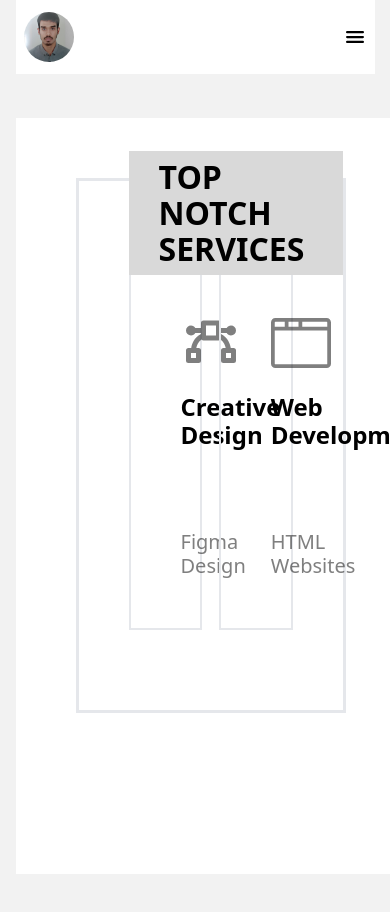
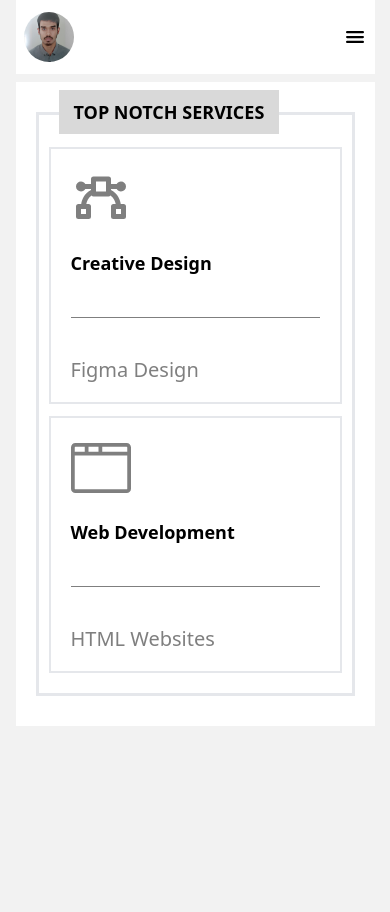
Before and after one commit to rajibulislam60/up_Portfolio, a React (Vite) app: page /service in a window 390 px wide. Shown: the top 912 px of the page. After the commit the page ends 844 px from the top, so only its background shows below. Built offline with nearby package versions, Linux system fonts and the light colour scheme.

Commit message:
about and service area responsive done

```diff
--- a/src/components/ServicesItem.jsx
+++ b/src/components/ServicesItem.jsx
@@ -2,10 +2,10 @@ import React from 'react'
 
 const servicesItem = ({ icon: Icon, itemName, itemDetails }) => {
   return (
-    <div className="w-[45%] border-[2px] group">
-      <div className="text-black/50 px-[50px] py-[50px]">
+    <div className="w-full lg:w-[45%] border-[2px] mt-3 group">
+      <div className="text-black/50 px-[20px] lg:px-[50px] py-[20px] lg:py-[50px]">
         <div>{<Icon className="text-black/50 text-[60px] group-hover:text-black duration-[0.4s]" />}</div>
-        <h3 className="text-[24px] font-semibold leading-[28px] text-black mt-[20px]">
+        <h3 className="text-[18px] lg:text-[24px] font-semibold leading-[28px] text-black mt-[20px]">
           {itemName}
         </h3>
         <div className="w-full h-[1px] bg-black/50 mt-[40px]"></div>
--- a/src/pages/About.jsx
+++ b/src/pages/About.jsx
@@ -12,7 +12,7 @@ const About = () => {
   };
 
   return (
-    <div className="min-h-screen sm:w-full lg:w-full xl:w-full 2xl:w-full sm:py-2 md:py-11 mt-2 md:mt-0">
+    <div className="max-h-screen sm:w-full lg:w-full xl:w-full 2xl:w-full sm:py-2 md:py-11 mt-2 md:mt-0">
       <div className="w-full h-full bg-white">
         <div className="w-full h-full px-[20px] lg:px-[60px] py-[30px] lg:py-[60px] overflow-auto hide-scrollbar">
           <div className="w-full border-[3px] mx-auto relative">
--- a/src/pages/Service.jsx
+++ b/src/pages/Service.jsx
@@ -5,14 +5,14 @@ import { GoBrowser } from "react-icons/go";
 
 const Service = () => {
   return (
-    <div className="w-screen h-screen py-11">
+    <div className="max-h-screen sm:w-full lg:w-full xl:w-full 2xl:w-full sm:py-2 md:py-11 mt-2 md:mt-0">
       <div className="h-full w-full bg-white">
-        <div className="w-full h-full px-[60px] py-[60px] overflow-auto hide-scrollbar">
+        <div className="w-full h-full px-[20px] lg:px-[60px] py-[30px] lg:py-[60px] overflow-auto hide-scrollbar">
           <div className="w-full border-[3px] mx-auto relative">
-            <div className="uppercase text-[32px] font-semibold leading-[36px] bg-white absolute top-[-30px] left-[50px]">
-              <h3 className="bg-black/15 px-[30px] py-2">Top Notch Services</h3>
+            <div className="uppercase text-[18px] lg:text-[32px] font-semibold leading-[36px] bg-white absolute top-[-25px] lg:top-[-30px] left-[20px] lg:left-[50px]">
+              <h3 className="bg-black/15 px-[15px] lg:px-[30px] py-1 lg:py-2">Top Notch Services</h3>
             </div>
-            <div className="px-[50px] py-[80px] flex justify-between">
+            <div className="px-[10px] lg:px-[50px] py-[20px] lg:py-[80px] lg:flex justify-between">
               <ServicesItem
                 icon={BiVector}
                 itemName="Creative Design"
```
